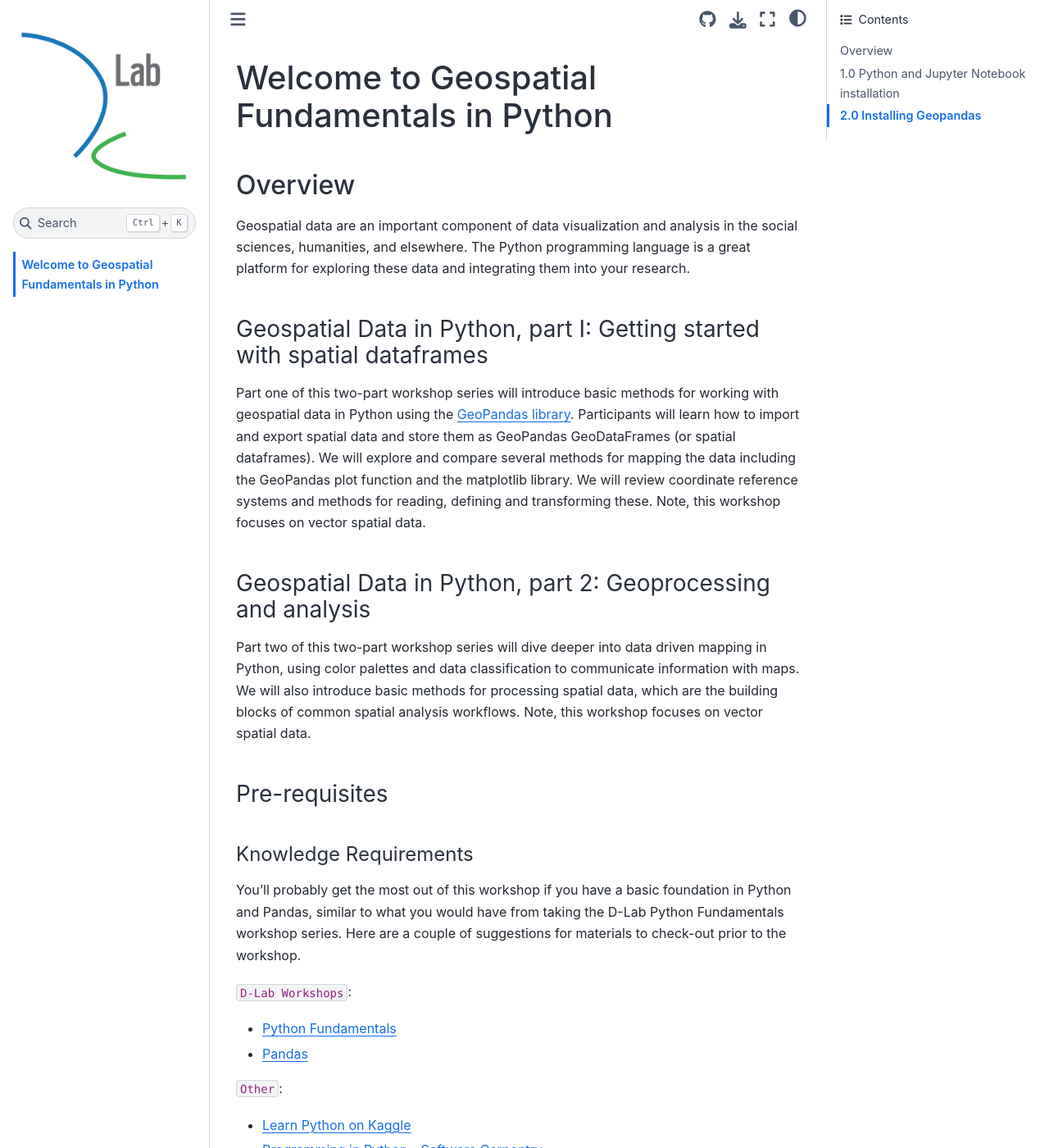
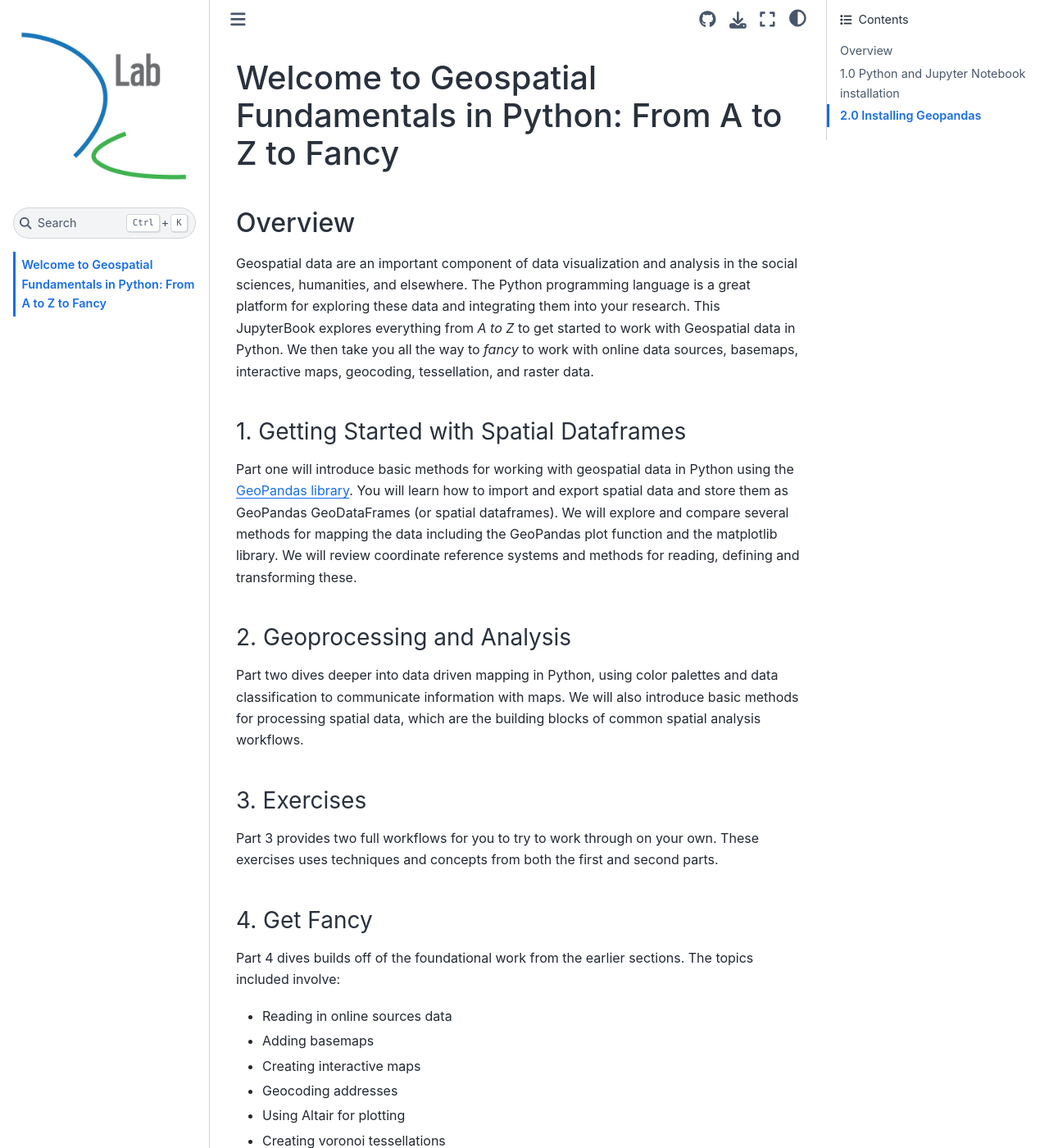
Before and after one commit to dlab-berkeley/Python-Geospatial-Fundamentals-Legacy, a Jupyter Book: the page built from lessons/intro.md, in a window 1280 px wide and 1400 px high. Shown: the whole window at 82% size. Built offline with Jupyter Book 1.0.4 settings and Sphinx 7.4.7 and the Sphinx Book theme 1.1.4, drawn with Linux system fonts in a browser that asks for light colours; pages that are not in the unit, such as notebooks, are missing from menus; some of the changed text lies outside the part shown.

Commit message:
updated landing page

```diff
--- a/lessons/intro.md
+++ b/lessons/intro.md
@@ -1,16 +1,33 @@
-# Welcome to Geospatial Fundamentals in Python
+# Welcome to Geospatial Fundamentals in Python: From A to Z to Fancy
 
 ## Overview
 
-Geospatial data are an important component of data visualization and analysis in the social sciences, humanities, and elsewhere. The Python programming language is a great platform for exploring these data and integrating them into your research.
+Geospatial data are an important component of data visualization and analysis in the social sciences, humanities, and elsewhere. The Python programming language is a great platform for exploring these data and integrating them into your research. This JupyterBook explores everything from *A to Z* to get started to work with Geospatial data in Python. We then take you all the way to *fancy* to work with online data sources, basemaps, interactive maps, geocoding, tessellation, and raster data.
 
-### Geospatial Data in Python, part I: Getting started with spatial dataframes
+### 1. Getting Started with Spatial Dataframes
 
-Part one of this two-part workshop series will introduce basic methods for working with geospatial data in Python using the [GeoPandas library](https://geopandas.org). Participants will learn how to import and export spatial data and store them as GeoPandas GeoDataFrames (or spatial dataframes). We will explore and compare several methods for mapping the data including the GeoPandas plot function and the matplotlib library. We will review coordinate reference systems and methods for reading, defining and transforming these. Note, this workshop focuses on vector spatial data.
+Part one will introduce basic methods for working with geospatial data in Python using the [GeoPandas library](https://geopandas.org). You will learn how to import and export spatial data and store them as GeoPandas GeoDataFrames (or spatial dataframes). We will explore and compare several methods for mapping the data including the GeoPandas plot function and the matplotlib library. We will review coordinate reference systems and methods for reading, defining and transforming these.
 
-### Geospatial Data in Python, part 2: Geoprocessing and analysis
 
-Part two of this two-part workshop series will dive deeper into data driven mapping in Python, using color palettes and data classification to communicate information with maps. We will also introduce basic methods for processing spatial data, which are the building blocks of common spatial analysis workflows. Note, this workshop focuses on vector spatial data.
+### 2. Geoprocessing and Analysis
+
+Part two dives deeper into data driven mapping in Python, using color palettes and data classification to communicate information with maps. We will also introduce basic methods for processing spatial data, which are the building blocks of common spatial analysis workflows.
+
+
+### 3. Exercises
+
+Part 3 provides two full workflows for you to try to work through on your own. These exercises uses techniques and concepts from both the first and second parts.
+
+### 4. Get Fancy
+
+Part 4 dives builds off of the foundational work from the earlier sections. The topics included involve:
+- Reading in online sources data
+- Adding basemaps
+- Creating interactive maps
+- Geocoding addresses
+- Using Altair for plotting
+- Creating voronoi tessellations
+- Starting out with raster data
 
 
 ###  Pre-requisites
```
